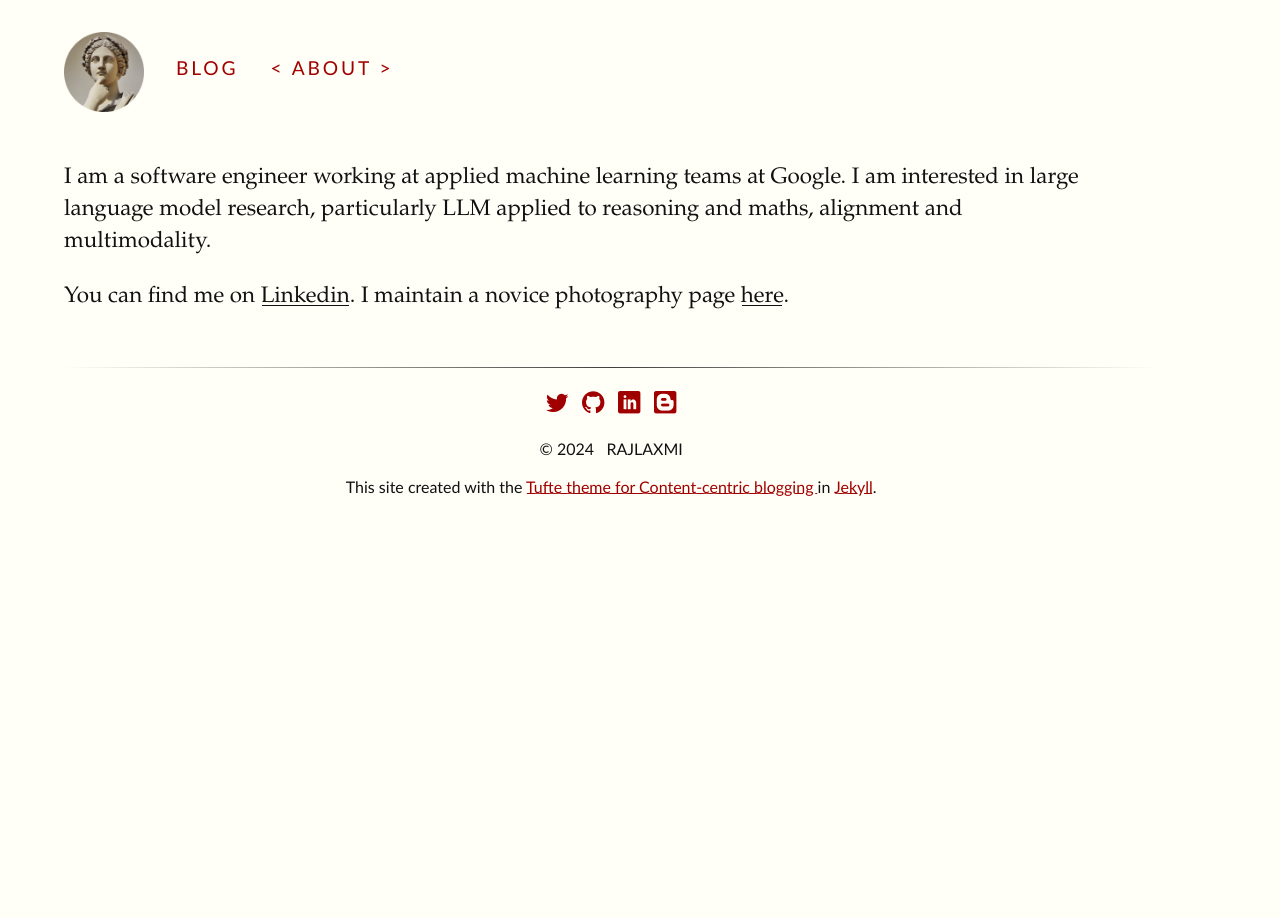
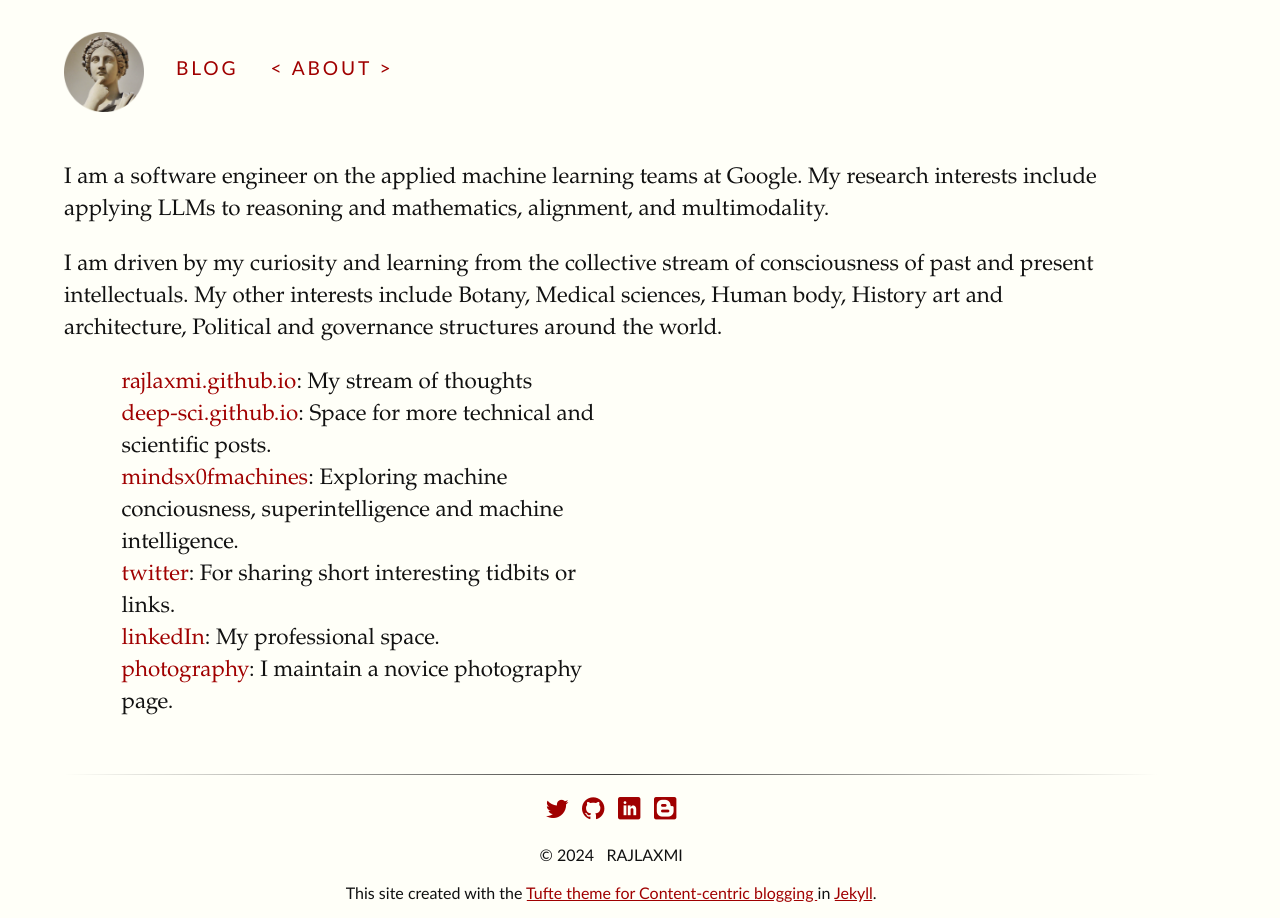
Before and after one commit to Rajlaxmi/rajlaxmi.github.io, a Jekyll site: the page built from about/index.md, in a window 1280 px wide. Built offline with Jekyll 4.4.1, drawn with Linux system fonts in a browser that asks for light colours; some web fonts are replaced.

Commit message:
Update about me

```diff
--- a/about/index.md
+++ b/about/index.md
@@ -3,6 +3,13 @@ layout: full-width
 title: About
 ---
 
-I am a software engineer working at applied machine learning teams at Google. I am interested in large language model research, particularly LLM applied to reasoning and maths, alignment and multimodality.
+I am a software engineer on the applied machine learning teams at Google. My research interests include applying LLMs to reasoning and mathematics, alignment, and multimodality.
 
-You can find me on [Linkedin](https://www.linkedin.com/in/rajlaxmi-a6b28942/). I maintain a novice photography page [here](https://www.instagram.com/raila.snapshots/).
+I am driven by my curiosity and learning from the collective stream of consciousness of past and present intellectuals. My other interests include Botany, Medical sciences, Human body, History art and architecture, Political and governance structures around the world.
+
+- [rajlaxmi.github.io](https://rajlaxmi.github.io/): My stream of thoughts \
+[deep-sci.github.io](https://deep-sci.github.io/): Space for more technical and scientific posts. \
+[mindsx0fmachines](https://mindsx0fmachines.substack.com/): Exploring machine conciousness, superintelligence and machine intelligence. \
+[twitter](https://twitter.com/rajlaxmisah): For sharing short interesting tidbits or links. \
+[linkedIn](https://www.linkedin.com/in/rajlaxmi-a6b28942/): My professional space. \
+[photography](https://www.instagram.com/raila.snapshots/): I maintain a novice photography page.
```
